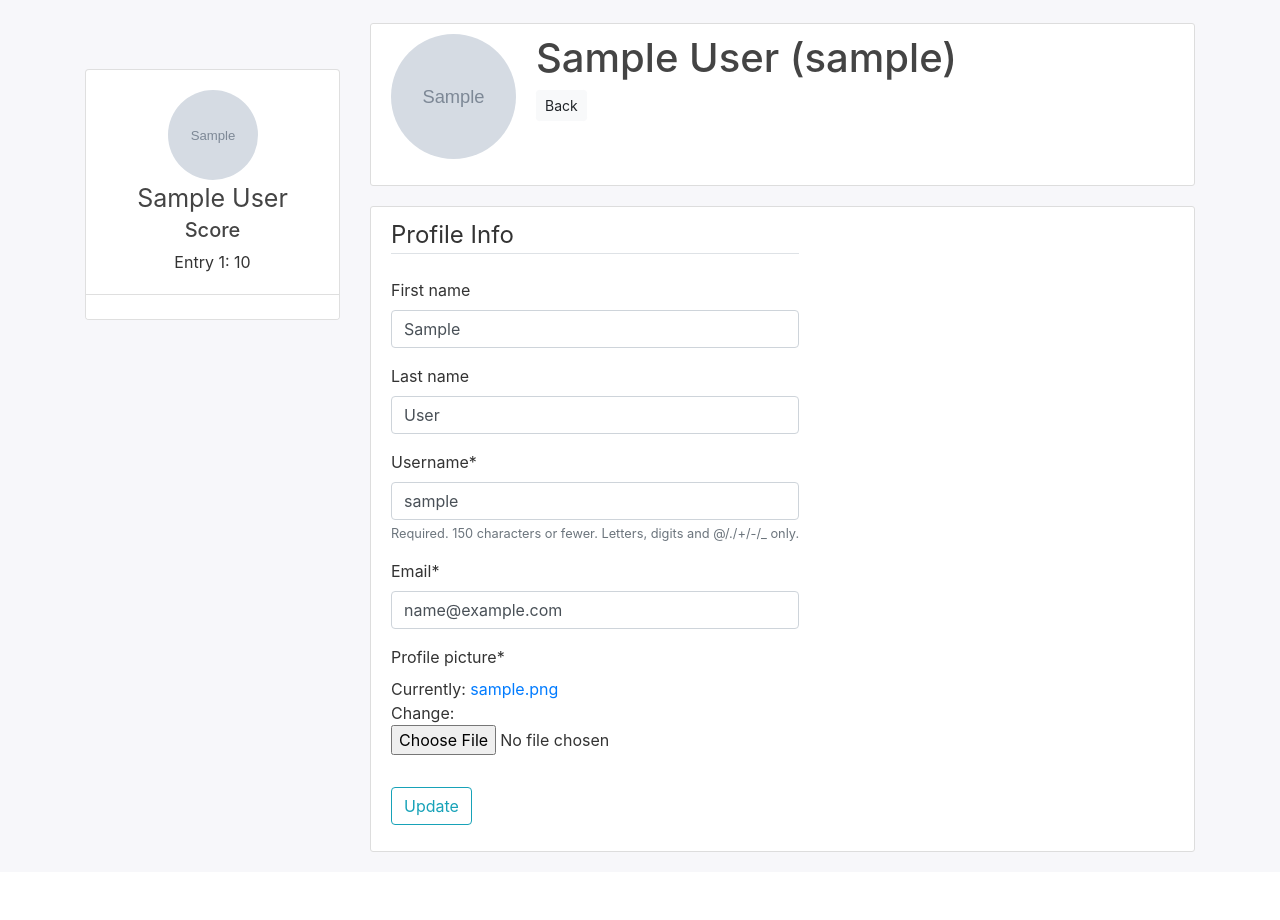
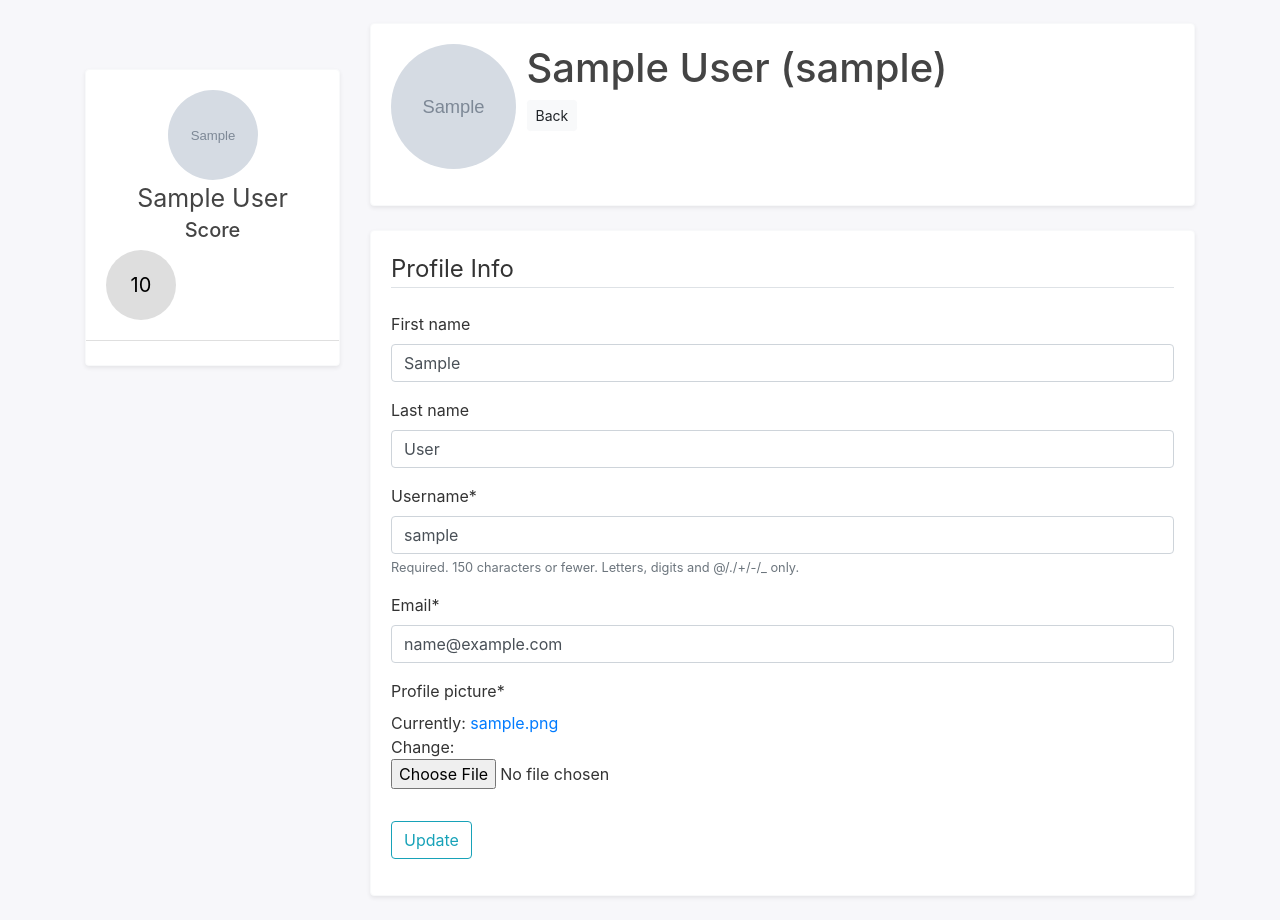
Before and after one commit to dansarno/the-football-game-website, a Django app: page /settings/edit in a window 1280 px wide. Shown: the part 56-976 px from the top of the page. Before the commit the page ends 908 px from the top, so only its background shows below. Run offline with Django 3.2, Linux system fonts and the light colour scheme; a user stored in the database is signed in; tables that the repository leaves empty hold one stand-in row (values such as "Sample post"); grey boxes marked "Sample" are stand-in pictures; parts of the project's set-up code (start-up, migrations or seed data) failed here and were passed over; some libraries are stand-ins or nearby versions.

Commit message:
Added shadow to block elements and new login

```diff
--- a/gamesite/feed/static/feed/feed.css
+++ b/gamesite/feed/static/feed/feed.css
@@ -147,3 +147,15 @@
   padding: 0; /* Remove padding */
   margin: 0; /* Remove margins */
 }
+
+.circle {
+  width: 70px;
+  height: 70px;
+  line-height: 70px;
+  border-radius: 50%;
+  border-color: #000000;
+  font-size: 20px;
+  color: #000000;
+  text-align: center;
+  background: #dedede;
+}
--- a/gamesite/feed/templates/feed/base.html
+++ b/gamesite/feed/templates/feed/base.html
@@ -57,7 +57,7 @@
     <div class="row">
       <div class="col-3">
         <div class="sticky-top sticky-offset">
-          <div class="card" id="account-profile">
+          <div class="card border-light shadow-sm" id="account-profile">
             <div class="card-body text-center">
               <a href="{% url 'profile' username=request.user.username %}">
                 <img class="rounded-circle account-img-md" src="{{ request.user.profile.profile_picture.url }}">
@@ -70,11 +70,9 @@
               {% endif %}
               </div>
               <h5>Score</h5>
-              <ul class="score-list">
-                {% for entry in request.user.profile.entry_set.all %}
-                  <li>Entry {{ forloop.counter}}: {{ entry.score }}</li>
-                {% endfor %}
-              </ul>
+              {% for entry in request.user.profile.entry_set.all %}
+                <div class="circle">{{ entry.score }}</div>
+              {% endfor %}
             </div>
             <div class="card-footer">
             </div>
--- a/gamesite/feed/templates/feed/post_form.html
+++ b/gamesite/feed/templates/feed/post_form.html
@@ -2,8 +2,9 @@
 {% load crispy_forms_tags %}
 
 {% block content %}
-<h1>Post</h1>
-<div class="content-section">
+<h2>Post</h2>
+<div class="card border-light shadow-sm">
+  <div class="card-body">
   <form method="POST">
     {% csrf_token %}
     <fieldset class="form-group">
@@ -14,5 +15,6 @@
       <button class="btn btn-outline-info" type="submit">Post</button>
     </div>
   </form>
+  </div>
 </div>
 {% endblock content %}
--- a/gamesite/users/templates/users/profile_base.html
+++ b/gamesite/users/templates/users/profile_base.html
@@ -1,9 +1,13 @@
 {% extends "feed/base.html" %}
 
 {% block content %}
-<div class="content-section">
-  <div class="media">
-    <img class="rounded-circle account-img" src="{{ user.profile.profile_picture.url }}">
+<div class="card border-light shadow-sm mb-4">
+  <div class="card-body">
+    <div class="row">
+      <div class="col-2">
+        <img class="rounded-circle account-img" src="{{ user.profile.profile_picture.url }}">
+      </div>
+      <div class="col-10">
     <div class="media-body">
       {% if user.first_name and user.last_name %}
       <h2 class="account-heading">{{ user.first_name }} {{ user.last_name }} ({{ user.username }})</h2>
@@ -14,12 +18,14 @@
       {% block button %}
       {% endblock button %}
       {% endif %}
+      </div>
+      </div>
     </div>
   </div>
 </div>
 
-<div class="content-section">
-  <div class="media">
+<div class="card border-light shadow-sm mb-4">
+  <div class="card-body">
     {% block profile %}
     {% endblock profile %}
   </div>
```
Also changed, not shown: gamesite/feed/templates/feed/home.html (+10 -2 lines), gamesite/feed/templates/feed/post_detail.html (+12 -3 lines).
